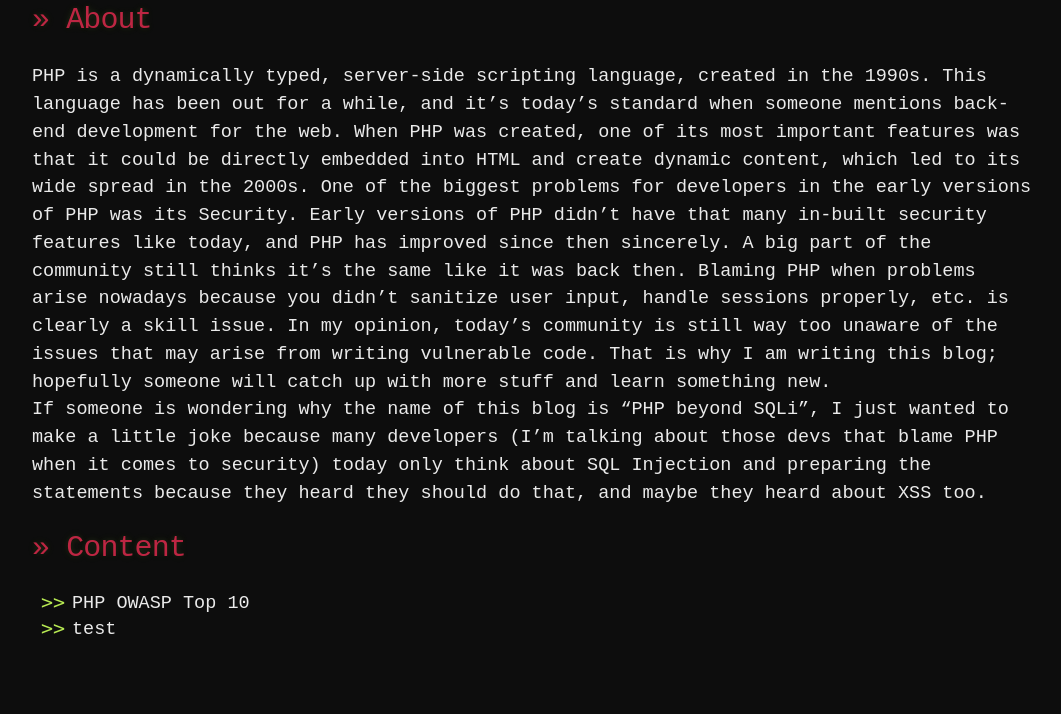
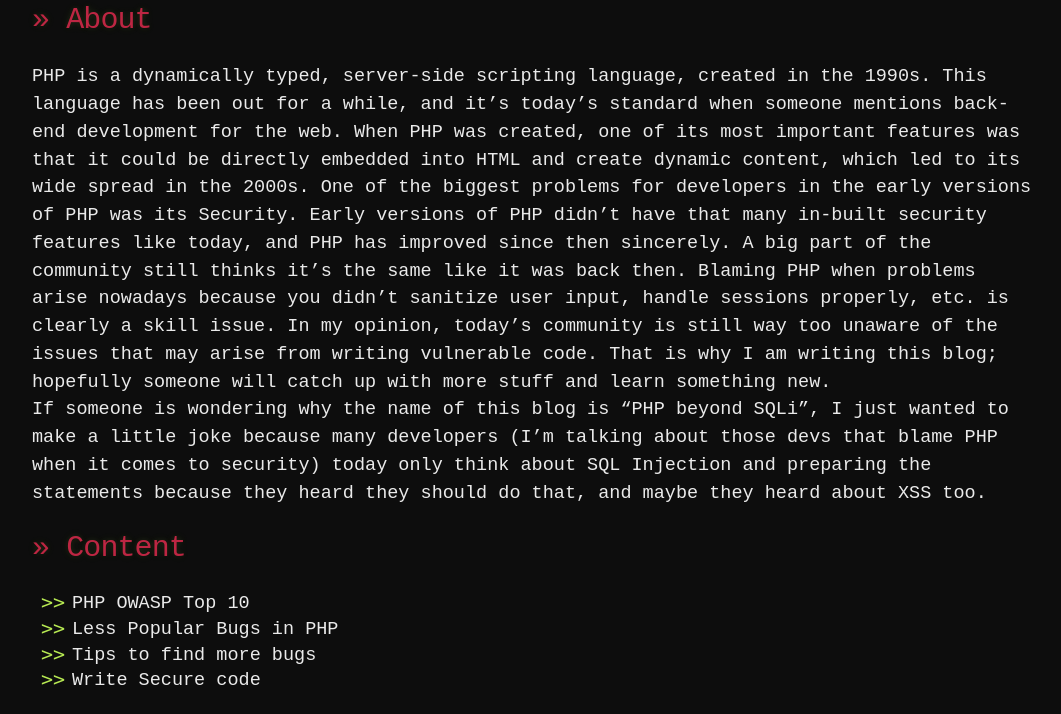
Before and after one commit to 20kilograma/blog, a Jekyll site: the page built from php-sec.md, in a window 1280 px wide. Shown: the part 613-1327 px from the top of the page, without its empty margins (108-1169 px from the left). Built offline with Jekyll 4.4.1, drawn with Linux system fonts in a browser that asks for light colours; some web fonts are replaced; our own code applies the rules of GitHub Pages for plain Markdown files; before the commit the page ends 1276 px from its top, so only the background shows below that.

Commit message:
Update php-sec.md

```diff
--- a/php-sec.md
+++ b/php-sec.md
@@ -10,6 +10,8 @@
 
 # >> Content
 <ul>
-<li>PHP OWASP Top 10</li>
-<li>test</li>
+  <li>PHP OWASP Top 10</li>
+  <li>Less Popular Bugs in PHP</li>
+  <li>Tips to find more bugs</li>
+  <li>Write Secure code</li>
 </ul>
```
